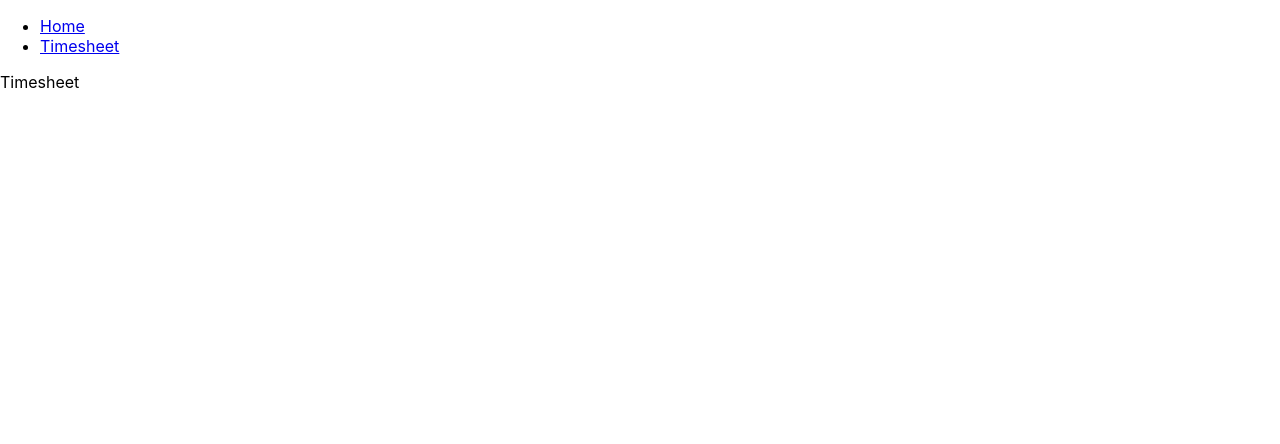
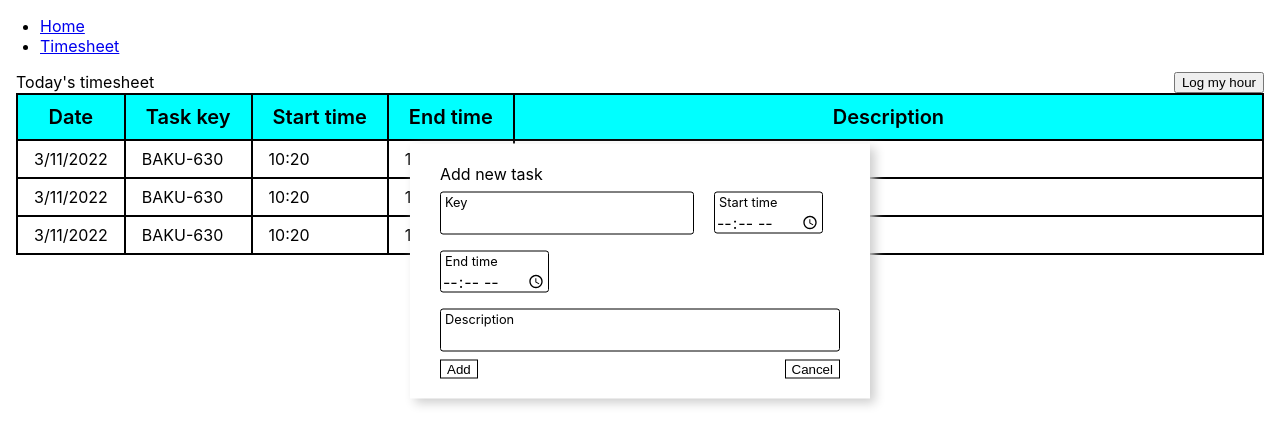
Before and after one commit to vanhapham91/personal-helper, a React (Create React App) app: page /timesheet in a window 1280 px wide. Shown: the top 444 px of the page. Built offline with nearby package versions, Linux system fonts and the light colour scheme.

Commit message:
WIP | Task Form

```diff
--- a/src/App.css
+++ b/src/App.css
@@ -1,38 +1,8 @@
-.App {
-  text-align: center;
+body {
+  position: relative;
+
 }
 
-.App-logo {
-  height: 40vmin;
-  pointer-events: none;
+.container {
+  margin: 1em;
 }
-
-@media (prefers-reduced-motion: no-preference) {
-  .App-logo {
-    animation: App-logo-spin infinite 20s linear;
-  }
-}
-
-.App-header {
-  background-color: #282c34;
-  min-height: 100vh;
-  display: flex;
-  flex-direction: column;
-  align-items: center;
-  justify-content: center;
-  font-size: calc(10px + 2vmin);
-  color: white;
-}
-
-.App-link {
-  color: #61dafb;
-}
-
-@keyframes App-logo-spin {
-  from {
-    transform: rotate(0deg);
-  }
-  to {
-    transform: rotate(360deg);
-  }
-}
--- a/src/App.tsx
+++ b/src/App.tsx
@@ -8,8 +8,8 @@ import {
 
 import './App.css';
 
-import TimesheetPage from './pages/timesheet';
-import HomePage from './pages/home';
+import TimesheetPage from './pages/Timesheet';
+import HomePage from './pages/Home';
 
 function App() {
   return (
--- a/src/components/TimesheetForm.tsx
+++ b/src/components/TimesheetForm.tsx
@@ -1,4 +1,42 @@
-const timesheetForm = () => {
+import React, {useState, ChangeEvent} from 'react';
+import { v4 as generateId } from 'uuid';
+import {Task} from '../types';
+
+import '../styles/buttons.css'
+
+const TimesheetForm = (props: {
+  onFormSubmit: (value: Task) => void,
+}) => {
+  const {
+    onFormSubmit
+  } = props;
+
+  const today = new Date();
+
+  const taskInitialState = {
+    id: generateId(),
+    date: today.toISOString(),
+    key: '',
+    start_time: '',
+    end_time: '',
+    description: '',
+  }
+
+  const [task, setTask] = useState(taskInitialState);
+
+
+  const handleChange = (key: string) => (event: ChangeEvent<HTMLInputElement>) => {
+    setTask({
+      ...task,
+      [key]: event.target.value,
+    })
+  }
+
+  const submitForm = () => {
+    onFormSubmit(task);
+    setTask(taskInitialState);
+  }
+
   return (
     <>
       <div className="modal--wrapper">
@@ -9,29 +47,31 @@ const timesheetForm = () => {
           <div className="modal--body">
             <div className="form--field inline">
               <label className="text-field">Key</label>
-              <input type="text"/>
+              <input type="text" onChange={handleChange('key')}/>
             </div>
             <div className="form--field inline">
               <label className="text-field">Start time</label>
-              <input type="time" />
+              <input type="time" onChange={handleChange('start_time')}/>
             </div>
             <div className="form--field inline">
               <label className="text-field">End time</label>
-              <input type="time"/>
+              <input type="time" onChange={handleChange('end_time')}/>
             </div>
             <div className="form--field full">
               <label className="text-field">Description</label>
-              <input type="text"/>
+              <input type="text" onChange={handleChange('description')}/>
             </div>
           </div>
           <div className="modal--footer">
-            <button type="button">Add</button>
-            <button type="button">Cancel</button>
+            <div className="action-buttons">
+              <button type="button" className="button" onClick={submitForm}>Add</button>
+              <button type="button" className="button">Cancel</button>
+            </div>
           </div>
         </div>
       </div>
     </>
   )
-}
+};
 
-export default timesheetForm;
+export default TimesheetForm;
--- a/src/pages/Timesheet.tsx
+++ b/src/pages/Timesheet.tsx
@@ -1,9 +1,84 @@
+import '../styles/table.css';
+import TimesheetForm from '../components/TimesheetForm';
+import React, {useState} from 'react';
+import { Task } from '../types';
+
 const TimesheetPage = () => {
+  const [taskList, setTaskList] = useState(
+    [
+      {
+        id: '1',
+        date: '2022-11-03T13:04:48.869Z',
+        key: 'BAKU-630',
+        start_time: '10:20',
+        end_time: '10:40',
+        description: 'Something to write about',
+      },
+      {
+        id: '2',
+        date: '2022-11-03T13:04:48.869Z',
+        key: 'BAKU-630',
+        start_time: '10:20',
+        end_time: '10:40',
+        description: 'Something to write about',
+      },
+      {
+        id: '3',
+        date: '2022-11-03T13:04:48.869Z',
+        key: 'BAKU-630',
+        start_time: '10:20',
+        end_time: '10:40',
+        description: 'Something to write about',
+      },
+    ]
+  )
+
+
+   const addTask = (task: Task) => {
+     setTaskList([...taskList, task]);
+   };
+
+  const convertDate = (date: string) => {
+    const dateObject = new Date(date);
+    const day = dateObject.getDate();
+    const month = dateObject.getMonth() + 1;
+    const year = dateObject.getUTCFullYear();
+
+    return `${day}/${month}/${year}`;
+  }
+
+  const timesheetTable = taskList.map(task => {
+    const date = convertDate(task.date);
+
+    return (
+      <React.Fragment key={task.id}>
+        <div className="cell">{date}</div>
+        <div className="cell">{task.key}</div>
+        <div className="cell">{task.start_time}</div>
+        <div className="cell">{task.end_time}</div>
+        <div className="cell">{task.description}</div>
+      </React.Fragment>
+    )
+  });
+
   return (
-    <>
-      <p>Timesheet</p>
-    </>
-  )
+    <div className="container">
+      <div className="flex">
+        <div className="page-title">Today's timesheet</div>
+        <button type="button">Log my hour</button>
+      </div>
+
+      <div className="grid">
+        <div className="cell heading">Date</div>
+        <div className="cell heading">Task key</div>
+        <div className="cell heading">Start time</div>
+        <div className="cell heading">End time</div>
+        <div className="cell heading">Description</div>
+        { timesheetTable }
+      </div>
+      <TimesheetForm onFormSubmit={addTask}/>
+    </div>
+  );
 }
 
 export default TimesheetPage;
--- a/src/styles/buttons.css
+++ b/src/styles/buttons.css
@@ -0,0 +1,6 @@
+.button {
+  border: solid 1px black;
+  background-color: white;
+  color: black;
+
+}
--- a/src/styles/table.css
+++ b/src/styles/table.css
@@ -0,0 +1,96 @@
+.flex {
+  display: flex;
+  justify-content: space-between;
+}
+.grid {
+  display: grid;
+  grid-template-columns: repeat(4, minmax(max-content, 1fr)) 12fr;
+  border: 1px solid black;
+}
+
+.heading {
+  text-align: center;
+  font-weight: bold;
+  background-color: aqua;
+}
+
+.cell {
+  padding: 0.5em 1em;
+  border: 1px solid black;
+}
+
+.modal--wrapper {
+  position: absolute;
+  top: 0;
+  left: 0;
+  width: 100vw;
+  height: 100vh;
+}
+
+.timesheet-form {
+  position: relative;
+  top: 0;
+  transform: translateY(50%);
+  padding: 20px 30px;
+  margin: auto;
+  width: 50%;
+  max-width: 400px;
+  background-color: white;
+  box-shadow: 5px 4px 10px 0 #cecece;
+}
+
+.form--field {
+  position: relative;
+  margin: 0.5em 0;
+}
+
+.form--field label {
+  position: absolute;
+  top: 3px;
+  left: 5px;
+  font-size: 0.8em;
+  margin-right: 10px;
+}
+
+.form--field input {
+  display: block;
+  font-family: inherit;
+  font-size: 1em;
+  border: 1px solid black;
+  border-radius: 3px;
+  padding-top: 20px;
+  height: 20px;
+}
+
+.heading {
+  font-size: 1.25em;
+  font-weight: 600;
+}
+
+.modal--body {
+  display: flex;
+  flex-wrap: wrap;
+  gap: 0 20px;
+}
+
+.modal--footer {
+  width: 100%;
+}
+
+.modal--footer .action-buttons {
+  display: flex;
+  justify-content: space-between;
+}
+
+.modal--body .inline{
+  flex: 1;
+}
+
+.modal--body .full {
+  flex: 100%;
+  display: flex;
+}
+
+.modal--body .full input {
+  flex: 1;
+}
```
Also changed, not shown: src/types.ts (+8 -0 lines).
